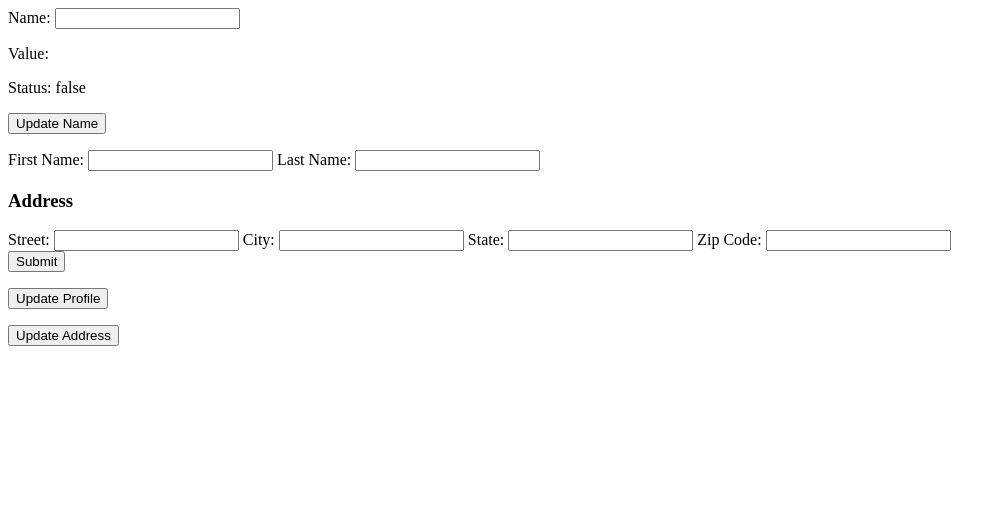
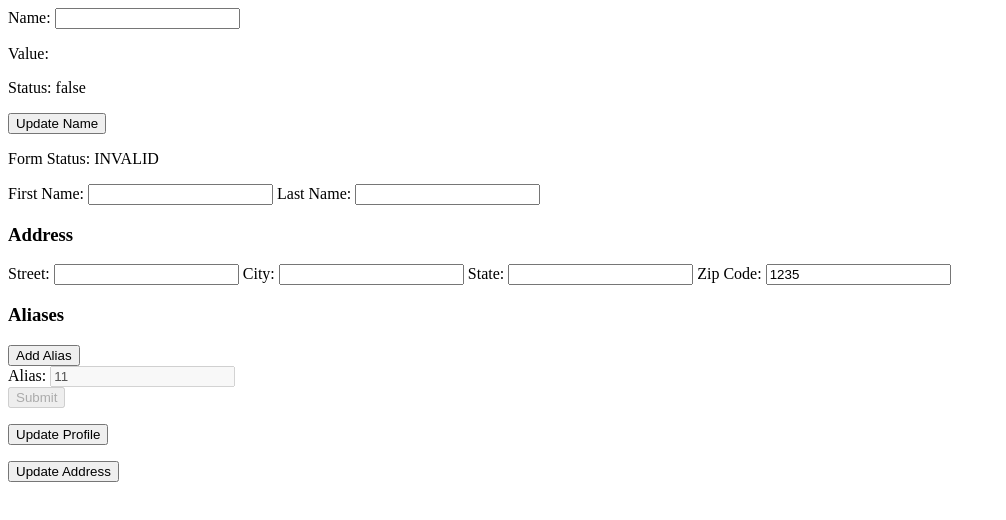
Before and after one commit to shustriy/angular_guide, an Angular app in the folder frontend/: page / in a window 1280 px wide. Shown: the top 520 px of the page, without its empty margins (0-1006 px from the left). Built offline with nearby package versions, Linux system fonts and the light colour scheme.

Commit message:
Reactive form. Add a FormBuilder and FormArray

```diff
--- a/frontend/src/app/profile-editor/profile-editor.component.html
+++ b/frontend/src/app/profile-editor/profile-editor.component.html
@@ -1,13 +1,16 @@
+<p>
+  Form Status: {{ profileForm.status }}
+</p>
 <form [formGroup]="profileForm" (ngSubmit)="onSubmit($event)">
 
   <label>
     First Name:
-    <input type="text" formControlName="firstName">
+    <input type="text" formControlName="firstName" required />
   </label>
 
   <label>
     Last Name:
-    <input type="text" formControlName="lastName">
+    <input type="text" formControlName="lastName" required />
   </label>
 
   <div formGroupName="address">
@@ -34,6 +37,19 @@
     </label>
   </div>
 
+  <div formArrayName="aliases">
+    <h3>Aliases</h3> <button (click)="addAlias()">Add Alias</button>
+
+    <div *ngFor="let address of aliases.controls; let i=index">
+      <!-- The repeated alias template -->
+      <label>
+        Alias:
+        <input type="text" *ngIf="+i === 0" [formControlName]="i" disabled>
+        <input type="text" *ngIf="i > 0" [formControlName]="i">
+      </label>
+    </div>
+  </div>
+
   <button type="submit" [disabled]="!profileForm.valid">Submit</button>
   <p>
     <button (click)="updateProfile()">Update Profile</button>
--- a/frontend/src/app/profile-editor/profile-editor.component.ts
+++ b/frontend/src/app/profile-editor/profile-editor.component.ts
@@ -1,5 +1,11 @@
 import { Component, OnInit } from '@angular/core';
-import { FormGroup, FormControl } from '@angular/forms';
+import {
+  FormGroup,
+  FormControl,
+  FormBuilder,
+  Validators,
+  FormArray
+} from '@angular/forms';
 
 @Component({
   selector: 'app-profile-editor',
@@ -8,18 +14,21 @@ import { FormGroup, FormControl } from '@angular/forms';
 })
 export class ProfileEditorComponent implements OnInit {
 
-  profileForm = new FormGroup({
-    firstName: new FormControl(''),
-    lastName: new FormControl(''),
-    address: new FormGroup({
-      street: new FormControl(''),
-      city: new FormControl(''),
-      state: new FormControl(''),
-      zip: new FormControl('')
-    })
+  profileForm = this.fb.group({
+    firstName: ['', Validators.required],
+    lastName: ['', [Validators.required]],
+    address: this.fb.group({
+      street:  [''],
+      city:  [''],
+      state:  [''],
+      zip:  this.fb.control('1235')
+    }),
+    aliases: this.fb.array([
+      [{value: '11', disabled: true}]
+    ])
   });
 
-  constructor() {
+  constructor(private fb: FormBuilder ) {
   }
 
   ngOnInit() {
@@ -27,7 +36,7 @@ export class ProfileEditorComponent implements OnInit {
 
   public onSubmit(event) {
     console.warn(this.profileForm.value);
-    console.log('event', event);
+    console.warn('getRawValue', this.profileForm.getRawValue());
   }
 
   public updateProfile() {
@@ -48,4 +57,12 @@ export class ProfileEditorComponent implements OnInit {
     });
   }
 
+  public get aliases() {
+    return this.profileForm.get('aliases') as FormArray;
+  }
+
+  addAlias() {
+    this.aliases.push(this.fb.control('', [Validators.required]));
+  }
+
 }
```
